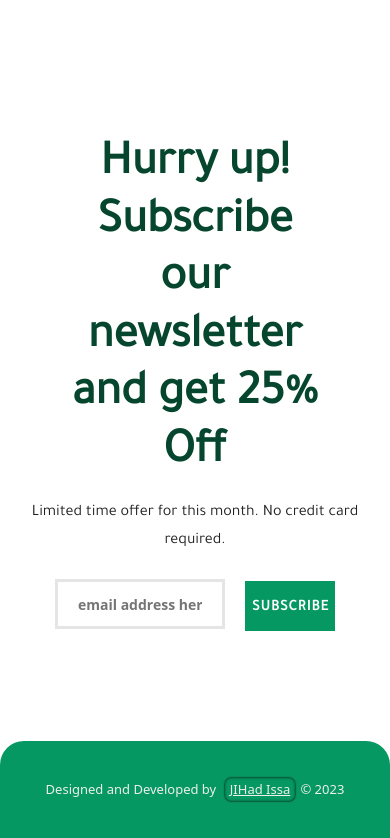
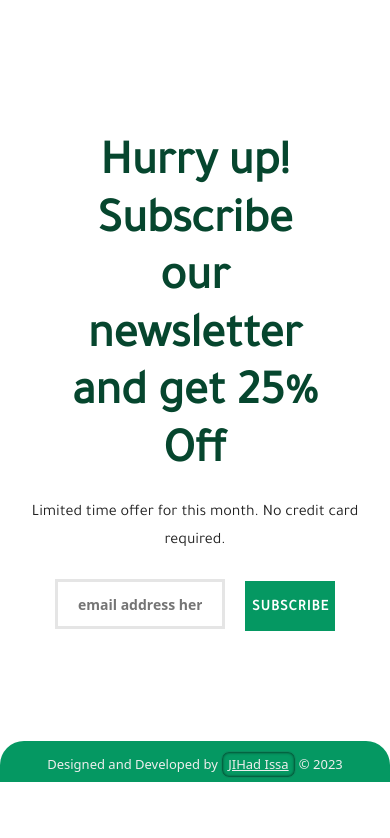
Before and after one commit to jihadrekani/Rest, a React (Create React App) app: page / in a window 390 px wide. Shown: the part 7120-7958 px from the top of the page. After the commit the page ends 7902 px from the top, so only its background shows below. Built offline with nearby package versions, Linux system fonts and the light colour scheme.

Commit message:
blog images effect and some changes on footer

```diff
--- a/src/comp/Footer/Footer.css
+++ b/src/comp/Footer/Footer.css
@@ -33,6 +33,8 @@ footer{
 .foo{
     color: #eee;
     text-align: center;
+    padding-bottom: 10px;
+    margin: 0;
 
 }
 .foo:hover{
@@ -44,7 +46,7 @@ footer{
     border-radius: .5rem;
     padding: 3px 6px;
     /* padding: .375rem .75rem; */
-    margin: .2rem;
+    margin-right: .2rem;
     color:inherit;
     text-align: center;
     box-shadow: inset 0 0 2.5px 1px rgba(0,0,0,.5);
@@ -65,9 +67,23 @@ font-size:18px ;
 
 @media screen and (max-width: 395px){
 .foo{
+    display: inline-block;
     font-size:13px ;
+    padding: 0px !important;
+    text-align: center;
+
 }
+.text-center{
+    padding-bottom: 2px;
+}
+/* footer{
+    width: 100%;
+    height: 70px;
+    margin: 0px;
 
+
+
+} */
 
 }
 
--- a/src/comp/Footer/Footer.js
+++ b/src/comp/Footer/Footer.js
@@ -7,13 +7,13 @@ export default function Footer() {
 
 <footer className="text-center text-white">
   {/* <!-- Grid container --> */}
-  <div className="container pt-3">
+  <div className="container pt-2  text-center">
 
   </div>
   {/* <!-- Grid container --> */}
 
   {/* <!-- Copyright --> */}
-  <div className="text-center text p-3">
+  <div className="text-center  ">
     <p className="foo" >Designed and Developed by <a className="jihad" target={"_blank"} href="https://jihadissa.netlify.app/">JIHad Issa</a><span className="2022">© 2023</span></p>
 
 
--- a/src/comp/Home/Home.css
+++ b/src/comp/Home/Home.css
@@ -121,6 +121,10 @@
 
 }
 
+.ourstory:hover{
+    color: #06462e;
+}
+
 .paralex .row{
     margin: 50px 0;
 }
@@ -180,6 +184,14 @@
     display: flex;
 margin-left: auto;
 margin-right: auto;
+
+hover:scale-110 transition duration-300 ease-in-out
+}
+.blogs .box img:hover{
+    transform: scale(1.1);
+    transition: ease-in-out;
+    transition-duration: 30px;
+
 }
 .blogs .box{
     width: 100%;
--- a/src/comp/Home/Home.js
+++ b/src/comp/Home/Home.js
@@ -102,7 +102,7 @@ We pride ourselves on making real food from the best ingredients.</h2>
 difference whether he is rich or poor.</h2>
 <p>Lorem ipsum dolor sit amet, consectetur adipiscing elit. Etiam et purus a odio<br/>
 finibus bibendum in sit amet leo. Mauris feugiat erat tellus.</p>
-<a href='#'>Watch Our Story</a>
+<a className='ourstory' href='#'>Watch Our Story</a>
       </div>
     </div>
   </div>
```
